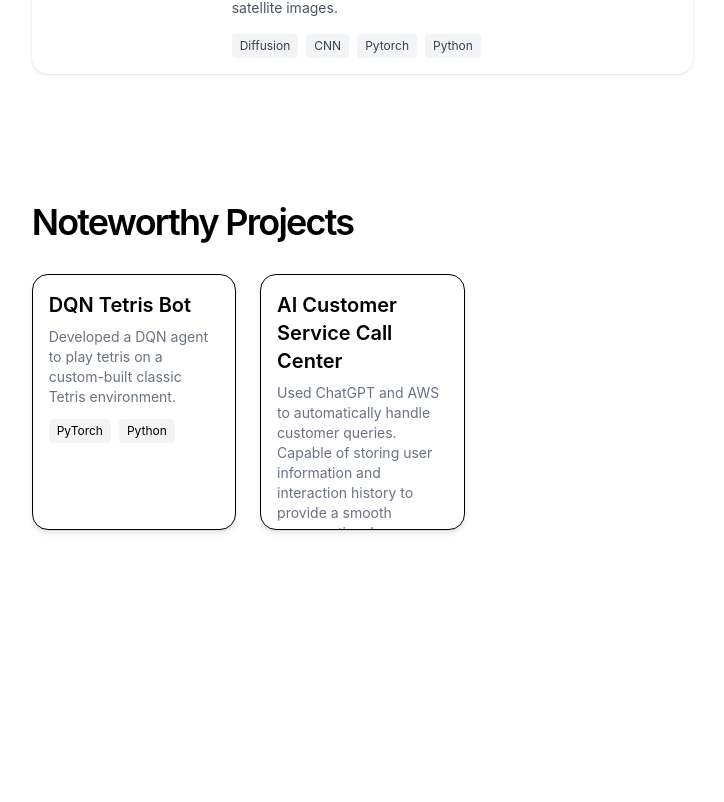
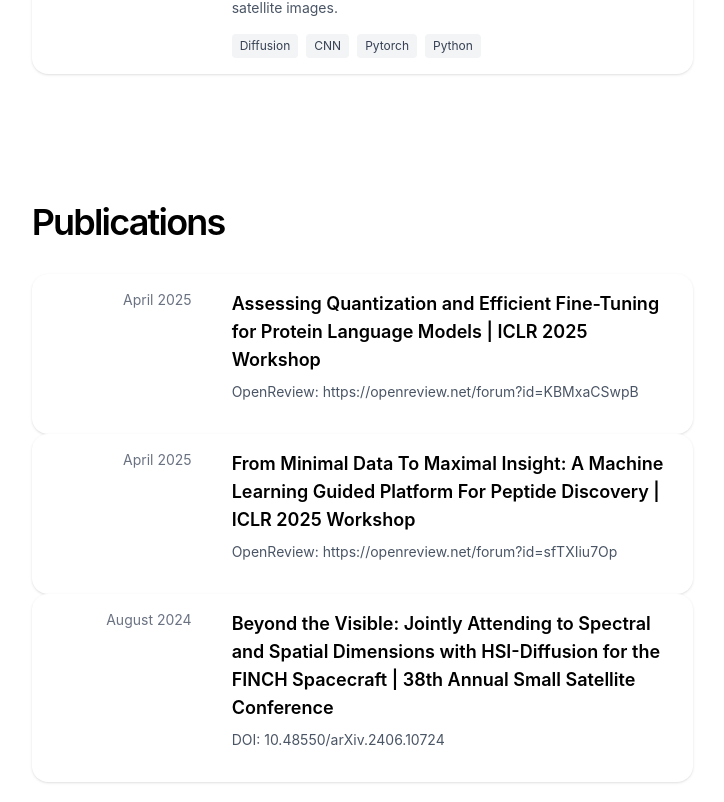
Before and after one commit to matthxie/portfolio-website, a Next.js app: page / in a window 1280 px wide. Shown: the part 3058-3860 px from the top of the page, without its empty margins (491-1215 px from the left). Built offline with nearby package versions, Linux system fonts and the light colour scheme.

Commit message:
add publications section

```diff
--- a/app/page.tsx
+++ b/app/page.tsx
@@ -98,6 +98,34 @@ const extraccuriculars = [
 ]
 
 
+const publications = [
+  {
+    date: "April 2025",
+    title: "Assessing Quantization and Efficient Fine-Tuning for Protein Language Models \
+            | ICLR 2025 Workshop",
+    description: "OpenReview: https://openreview.net/forum?id=KBMxaCSwpB",
+    stack: [],
+    githubLink: ""
+  },
+  {
+    date: "April 2025",
+    title: "From Minimal Data To Maximal Insight: A Machine Learning Guided Platform For \
+            Peptide Discovery | ICLR 2025 Workshop",
+    description: "OpenReview: https://openreview.net/forum?id=sfTXIiu7Op",
+    stack: [],
+    githubLink: ""
+  },
+  {
+    date: "August 2024",
+    title: "Beyond the Visible: Jointly Attending to Spectral and Spatial Dimensions with \
+            HSI-Diffusion for the FINCH Spacecraft | 38th Annual Small Satellite Conference",
+    description: "DOI: 10.48550/arXiv.2406.10724",
+    stack: [],
+    githubLink: ""
+  },
+]
+
+
 export default function Page() {
   return (
       <section>
@@ -182,6 +210,22 @@ export default function Page() {
             </section>
 
 
+            <section className="h-[700px] w-full px-12 py-20" id="research">
+              <h1 className="mb-8 text-4xl font-semibold tracking-tighter">
+                Publications
+              </h1>
+              <FadeInOnScroll>
+              <div className="max-w-6xl mx-auto">
+                <div>
+                  {publications.map((proj, idx) => (
+                    <ExperienceCard key={idx} {...proj} />
+                  ))}
+                </div>
+              </div>
+              </FadeInOnScroll>
+            </section>
+
+
             <section className="h-[750px] w-full px-12 py-20" id="projects">
               <h1 className="mb-8 text-4xl font-semibold tracking-tighter">
                 Noteworthy Projects
```
